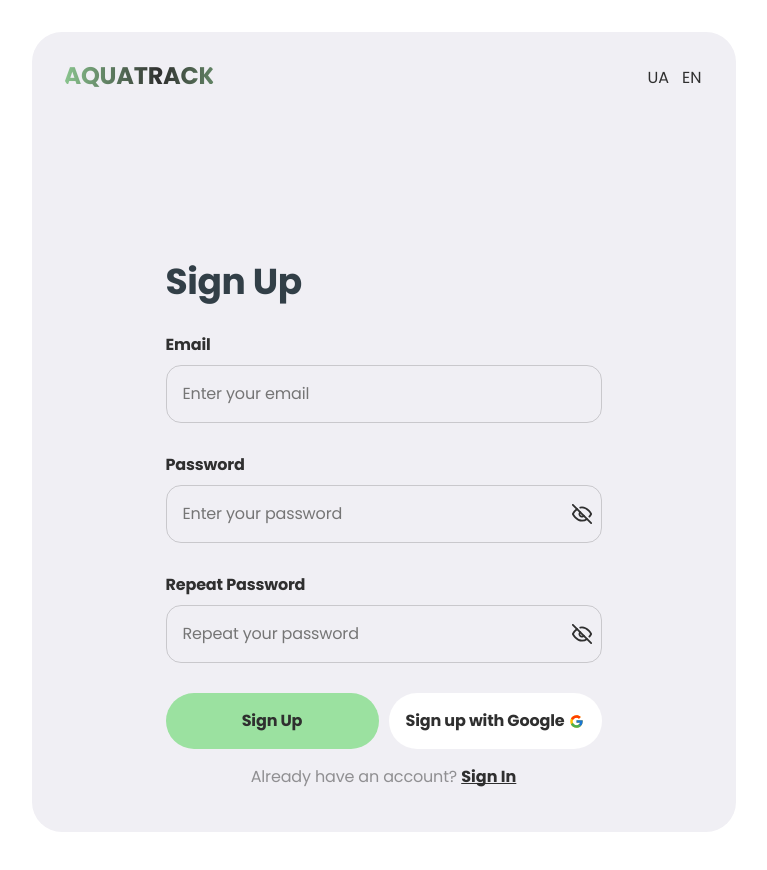
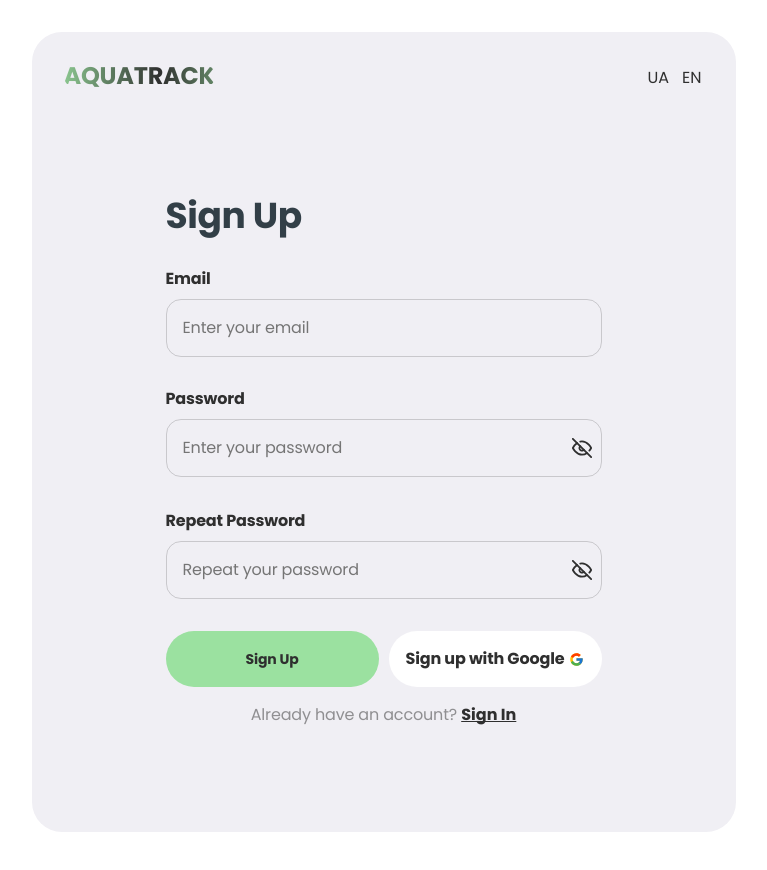
Before and after one commit to anastasiiayerashova/final-project-frontend, a React (Vite) app: page /signup in a window 1280 px wide. Shown: the top 870 px of the page, without its empty margins (249-1016 px from the left). Built offline with nearby package versions, Linux system fonts and the light colour scheme; no server answers.

Commit message:
sign up page ready

```diff
--- a/src/components/SignUpForm/SignUpForm.jsx
+++ b/src/components/SignUpForm/SignUpForm.jsx
@@ -137,7 +137,7 @@ const SignUpForm = () => {
       <div className={s.menu_container}>
         <h2 className={s.title}>{t('common.sign_up')}</h2>
         <form onSubmit={handleSubmit(onSubmit, onError)} className={s.form}>
-          <div className={s.inputGroup}>
+          <div className={s.input_group}>
             <label htmlFor={emailId}>{t('common.email_label')}</label>
             <input
               type="text"
@@ -149,7 +149,7 @@ const SignUpForm = () => {
             {errors.email && <p className={s.error}>{errors.email.message}</p>}
           </div>
 
-          <div className={s.inputGroup}>
+          <div className={s.input_group}>
             <label htmlFor={pwdId}>{t('common.password_label')}</label>
             <div className={s.icon}>
               <input
@@ -180,7 +180,7 @@ const SignUpForm = () => {
             </div>
           </div>
 
-          <div className={s.inputGroup}>
+          <div className={s.input_group}>
             <label htmlFor={repeatPwdId}>
               {t('common.repeat_password_label')}
             </label>
@@ -213,19 +213,18 @@ const SignUpForm = () => {
               </button>
             </div>
           </div>
-          <div className={s.buttonWrapper}>
-            <button type="submit" className={s.button} disabled={isSubmitting}>
+          <div className={s.button_wrapper}>
+            <button type="submit" className={s.submit_button} disabled={isSubmitting}>
               {isSubmitting ? 'Signing up...' : t('common.sign_up')}
             </button>
             <GoogleAuthButton text={t('common.sign_up_google')} />
           </div>
         </form>
-
-        <div className={s.wrapperUp}>
+          <div className={s.wrapper_up}>
           <span className={s.account}>
             {t('signUpForm.with_account')}&nbsp;
           </span>
-          <a href="/signin" className={s.signup}>
+          <a href="/signin" className={s.sign_in}>
             {t('common.sign_in')}
           </a>
         </div>
--- a/src/components/SignUpForm/SignUpForm.module.css
+++ b/src/components/SignUpForm/SignUpForm.module.css
@@ -1,4 +1,7 @@
 .container {
+  display: flex;
+  flex-direction: column;
+  justify-content: center;
   background-color: var(--grey);
   border-radius: 30px;
   height: 100vh;
@@ -14,7 +17,8 @@
 
 .menu_container {
   width: 100%;
-  padding: 170px 16px;
+  padding: 0px 16px;
+  margin: auto 0;
 }
 
 .title {
@@ -32,31 +36,28 @@
   flex-direction: column;
 }
 
-.inputGroup {
+.input_group {
   position: relative;
   display: flex;
   flex-direction: column;
   width: 100%;
   min-height: 75px;
   gap: 8px;
+  margin-bottom: 32px;
 }
 
-.inputGroup:not(:last-child) {
+.input_group:nth-child(1) {
   margin-bottom: 30px;
 }
 
-.inputGroup:nth-last-of-type(1) {
-  margin-bottom: 0;
-}
-
-.inputGroup label {
+.input_group label {
   font-weight: bold;
   font-size: 14px;
   line-height: 1.29;
   letter-spacing: -0.01em;
 }
 
-.inputGroup input {
+.input_group input {
   font-weight: 400;
   font-size: 14px;
   line-height: 1.29;
@@ -69,19 +70,19 @@
   width: 100%;
 }
 
-.inputGroup input:focus {
+.input_group input:focus {
   border: 1px solid rgba(47, 47, 47, 0.4);
   color: var(--black);
 }
 
-.buttonWrapper {
+.button_wrapper {
   display: flex;
   flex-direction: column;
   row-gap: 16px;
   padding-bottom: 16px;
 }
 
-.button {
+.submit_button {
   font-weight: 700;
   font-size: 14px;
   line-height: 1.29;
@@ -98,7 +99,7 @@
   background-color: var(--green-hover);
 }
 
-.wrapperUp {
+.wrapper_up {
   display: flex;
   justify-content: center;
   align-items: center;
@@ -112,12 +113,13 @@
   color: rgba(47, 47, 47, 0.5);
 }
 
-.signup {
+.sign_in {
   font-weight: 700;
   color: var(--black);
   text-decoration: underline;
   text-decoration-skip-ink: none;
 }
+
 .icon {
   position: relative;
   display: flex;
@@ -156,7 +158,7 @@
 }
 
 @media screen and (min-width: 375px) {
-  .inputGroup {
+  .input_group {
     min-width: 311px;
   }
 }
@@ -175,7 +177,7 @@
 
   .menu_container {
     width: 100%;
-    padding: 171px 134px;
+    padding: 0px 134px;
   }
 
   .title {
@@ -184,14 +186,19 @@
     letter-spacing: -0.01em;
   }
 
-  .inputGroup label {
+  .input_group label {
     font-weight: bold;
     font-size: 16px;
     line-height: 1.5;
   }
-  .inputGroup input {
+
+  .input_group input {
     font-size: 16px;
     line-height: 1.5;
+  }
+
+  .input_group:nth-child(1) {
+    margin-bottom: 30px;
   }
 
   .button {
@@ -199,7 +206,7 @@
     line-height: 1.5;
   }
 
-  .buttonWrapper {
+  .button_wrapper {
     flex-direction: row;
     column-gap: 10px;
   }
@@ -218,12 +225,13 @@
 
   .menu_container {
     width: 100%;
-    padding: 74px 118px;
+    padding: 0px 118px;
   }
 
-  .inputGroup {
+  .input_group {
     width: 436px;
   }
+
   .form {
     width: 100%;
   }
```
